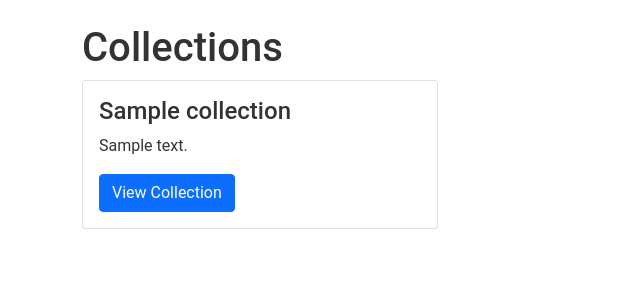
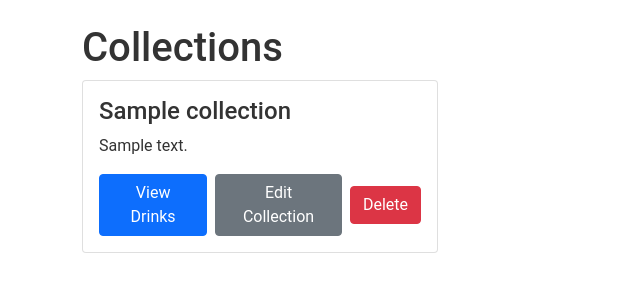
Before and after one commit to cneumann01/BartenderIO, a Flask app: page /collections in a window 1280 px wide. Shown: the part 56-356 px from the top of the page, without its empty margins (0-640 px from the left). Run offline with Flask 3, Linux system fonts and the light colour scheme; the visitor is signed in with stand-in values (Sample User, id 1); tables that the repository leaves empty hold one stand-in row (values such as "Sample post").

Commit message:
added ability to edit collections; minor bug fixes

```diff
--- a/app.py
+++ b/app.py
@@ -204,7 +204,11 @@ def show_collection(collection_id):
             drink = get_drink_by_id(int(drink_id[0]))
             drinks.append(drink)
 
-    return render_template('drinks.html', drinks=drinks, heading=Collection.query.get_or_404(collection_id).name)
+    if drinks:
+        return render_template('drinks.html', drinks=drinks, heading=Collection.query.get_or_404(collection_id).name)
+    else:
+        flash("This collection's empty! Add some drinks with the 'View Collection' button and try again")
+        return redirect('/')
 
 @app.route('/collections/<int:collection_id>/edit', methods=['GET','POST'])
 def edit_collection(collection_id):
@@ -218,13 +222,13 @@ def edit_collection(collection_id):
         if collection.user_id != session['USER_ID']:
             flash('You can only edit your own collections')
             return redirect('/collections')
-        if request.method == 'GET':
-            return render_template('edit_collection.html')
-        else:
-            collection_name = request.form.get('collection_name')
-            collection.name = collection_name
+        form = CollectionForm()
+        if form.validate_on_submit():
+            form.populate_obj(collection)
             db.session.commit()
             return redirect('/collections')
+        else:
+            return render_template('edit_collection.html', form=form, collection=collection)
 
 @app.route('/collections/<int:collection_id>/delete', methods=['POST'])
 def delete_collection(collection_id):
@@ -240,6 +244,7 @@ def delete_collection(collection_id):
             return redirect('/collections')
         db.session.delete(collection)
         db.session.commit()
+        flash(f'{collection.name} deleted')
         return redirect('/collections')
 
 @app.route('/collections/update-drinks', methods=['POST'])
@@ -275,7 +280,7 @@ def update_collection_drinks():
                 db.session.commit()
             except IntegrityError as e:
                 db.session.rollback()
-                flash('Error creating the drink. Please try again later.')
+                flash('Error creating the drink. Please try again later')
                 return redirect('/collections')
 
         # Now that we have the drink instance, we can proceed to add it to the collections
@@ -301,7 +306,7 @@ def update_collection_drinks():
             except Exception as e:
                 print(f'Error updating collections: {e}')
                 db.session.rollback()
-                flash('Error updating collections. Please try again later.')
+                flash('Error updating collections. Please try again later')
                 return redirect('/')
 
         return 'success'
--- a/templates/base.html
+++ b/templates/base.html
@@ -146,7 +146,10 @@
 		<!-- Auto removes alert messages after 5 seconds -->
 		<script>
 			setTimeout(function () {
-				document.querySelector(".alert").remove();
+				try {
+					document.querySelector(".fixed-alert-container").remove();
+				} catch (e) {
+				}
 			}, 5000);
 		</script>
 
--- a/templates/collections.html
+++ b/templates/collections.html
@@ -14,11 +14,31 @@ content %}
 				<div class="card-body">
 					<h4 class="card-title">{{ collection.name }}</h4>
 					<p class="card-text">{{ collection.description }}</p>
-					<a
-						href="/collections/{{ collection.id }}"
-						class="btn btn-primary"
-						>View Collection</a
-					>
+					<div class="d-flex align-items-center">
+						<a
+							href="/collections/{{ collection.id }}"
+							class="btn btn-primary"
+							>View Drinks</a
+						>
+						<a
+							href="/collections/{{ collection.id }}/edit"
+							class="btn btn-secondary mx-2"
+							>Edit Collection</a
+						>
+						<form
+							id="delete-form-{{ collection.id }}"
+							action="/collections/{{ collection.id }}/delete"
+							method="post"
+						>
+							<button
+								class="btn btn-danger"
+								type="button"
+								onclick="confirmDelete({{collection.id}})"
+							>
+								Delete
+							</button>
+						</form>
+					</div>
 				</div>
 			</div>
 		</div>
@@ -26,4 +46,16 @@ content %}
 	</div>
 	{% endif %}
 </div>
+
+<script>
+	function confirmDelete(collectionId) {
+		if (
+			window.confirm("Are you sure you want to delete this collection?")
+		) {
+			const form = document.getElementById("delete-form-" + collectionId);
+			form.submit();
+		}
+	}
+</script>
+
 {% endblock %}
--- a/templates/create_collection.html
+++ b/templates/create_collection.html
@@ -19,7 +19,7 @@
                     Create
                 </button>
 
-                <a href="/drinks" class="btn btn-secondary mt-4 btn-lg">Home</a>
+                <a href="/drinks" class="btn btn-secondary mt-4 btn-lg">Cancel</a>
             </form>
         </div>
     </div>
--- a/templates/error.html
+++ b/templates/error.html
@@ -1,4 +1,4 @@
-{% extends 'base.html' %} {% block title %}404 Not Found{% endblock %} {% block
+{% extends 'base.html' %} {% block title %}Error{% endblock %} {% block
 content %}
 <div class="container centered">
 	<div class="row justify-content-center">
```
Also changed, not shown: models.py (+5 -3 lines), templates/edit_collection.html (added, +29 -0 lines).
